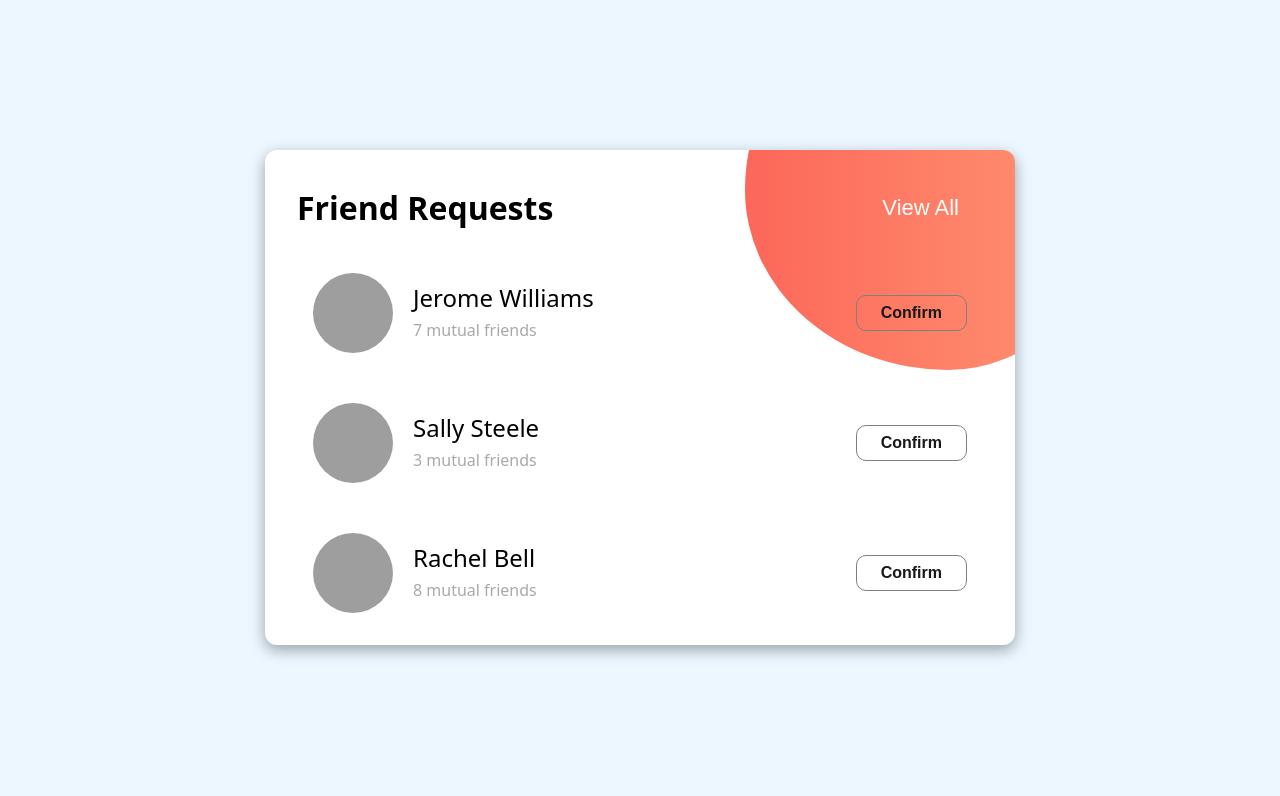
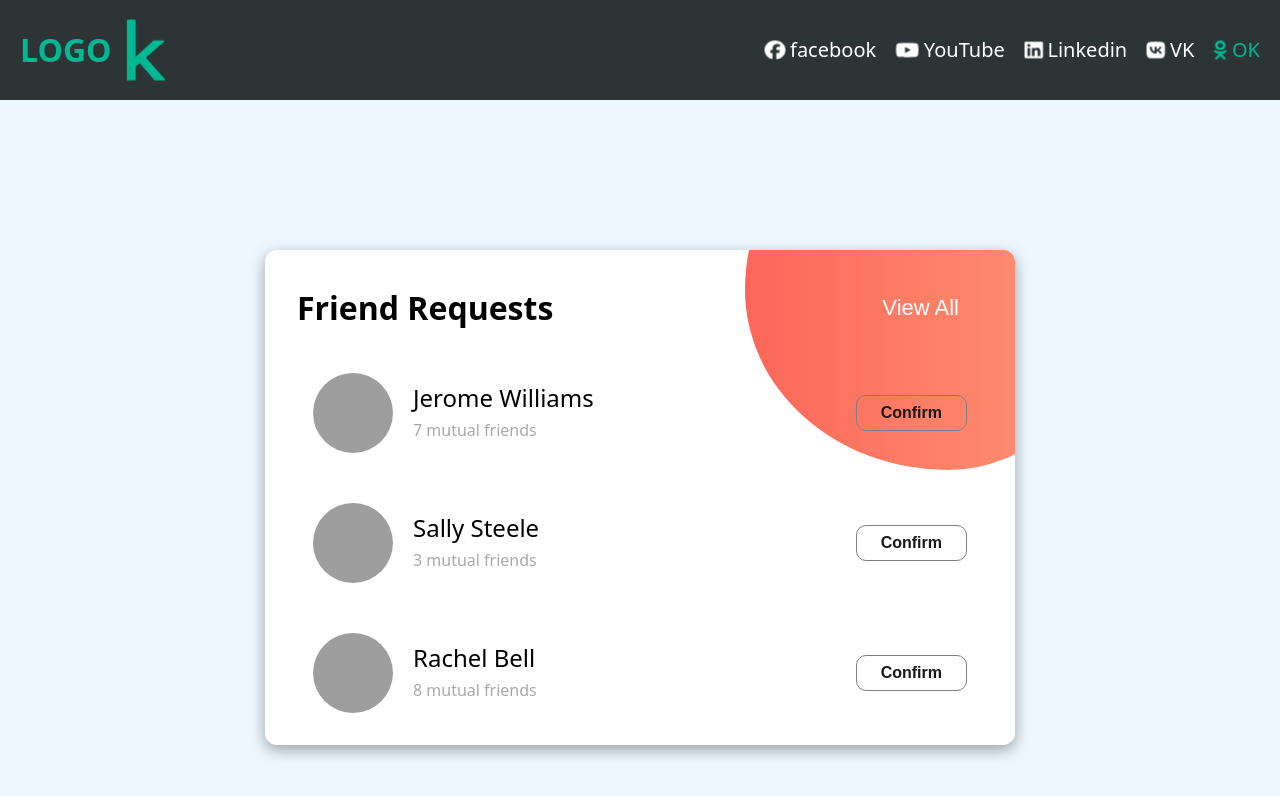
Before and after one commit to BrownEdgar/React_vanadzorski, a React (Vite) app: page / in a window 1280 px wide. Shown: the top 796 px of the page. Built offline with nearby package versions, Linux system fonts and the light colour scheme; grey boxes are pictures that could not be loaded; a web font is replaced by a local one.

Commit message:
add navbar

```diff
--- a/package.json
+++ b/package.json
@@ -10,6 +10,8 @@
     "preview": "vite preview"
   },
   "dependencies": {
+    "@fortawesome/free-brands-svg-icons": "^6.7.2",
+    "@fortawesome/react-fontawesome": "^0.2.2",
     "react": "^19.0.0",
     "react-dom": "^19.0.0",
     "sass": "^1.86.0"
--- a/src/App.jsx
+++ b/src/App.jsx
@@ -1,5 +1,6 @@
 import { useState } from 'react';
 import Users from './components/Users/Users';
+import NavBar from './components/Navbar/NavBar';
 
 
 function App() {
@@ -11,6 +12,7 @@ function App() {
 
   return (
     <div className='App'>
+      <NavBar />
       <Users users={users} />
     </div>
 
--- /dev/null
+++ b/src/components/Navbar/NavBar.css
@@ -0,0 +1,33 @@
+header {
+  background-color: #2d3436;
+  color: #00b894;
+  height: 100px;
+  display: flex;
+  justify-content: space-between;
+  align-items: center;
+  padding: 20px;
+
+  .logo {
+    display: flex;
+    justify-content: center;
+    align-items: center;
+    gap: 14px;
+  }
+
+  nav {
+    ul {
+      list-style: none;
+
+      li {
+        display: inline-block;
+        font-size: 20px;
+        cursor: pointer;
+
+        &:not(:last-child) {
+          color: rgb(255, 255, 255);
+          margin-right: 20px;
+        }
+      }
+    }
+  }
+}
--- /dev/null
+++ b/src/components/Navbar/NavBar.jsx
@@ -0,0 +1,39 @@
+import { faFacebook, faKaggle, faLinkedin, faOdnoklassniki, faVk, faYoutube } from '@fortawesome/free-brands-svg-icons';
+import { FontAwesomeIcon } from '@fortawesome/react-fontawesome'
+import './NavBar.css'
+
+function NavBar() {
+  return (
+    <header>
+      <div className="logo">
+        <h1>
+          LOGO
+        </h1>
+        <span>
+          <FontAwesomeIcon icon={faKaggle} bounce size='4x' />
+        </span>
+      </div>
+      <nav>
+        <ul>
+          <li>
+            <FontAwesomeIcon icon={faFacebook} bounce /> facebook
+          </li>
+          <li>
+            <FontAwesomeIcon icon={faYoutube} bounce /> YouTube
+          </li>
+          <li>
+            <FontAwesomeIcon icon={faLinkedin} bounce /> Linkedin
+          </li>
+          <li>
+            <FontAwesomeIcon icon={faVk} bounce /> VK
+          </li>
+          <li>
+            <FontAwesomeIcon icon={faOdnoklassniki} bounce /> OK
+          </li>
+        </ul>
+      </nav>
+    </header>
+  );
+}
+
+export default NavBar;
```
Also changed, not shown: 1 other file (tests, documents, lock files or other folders).
